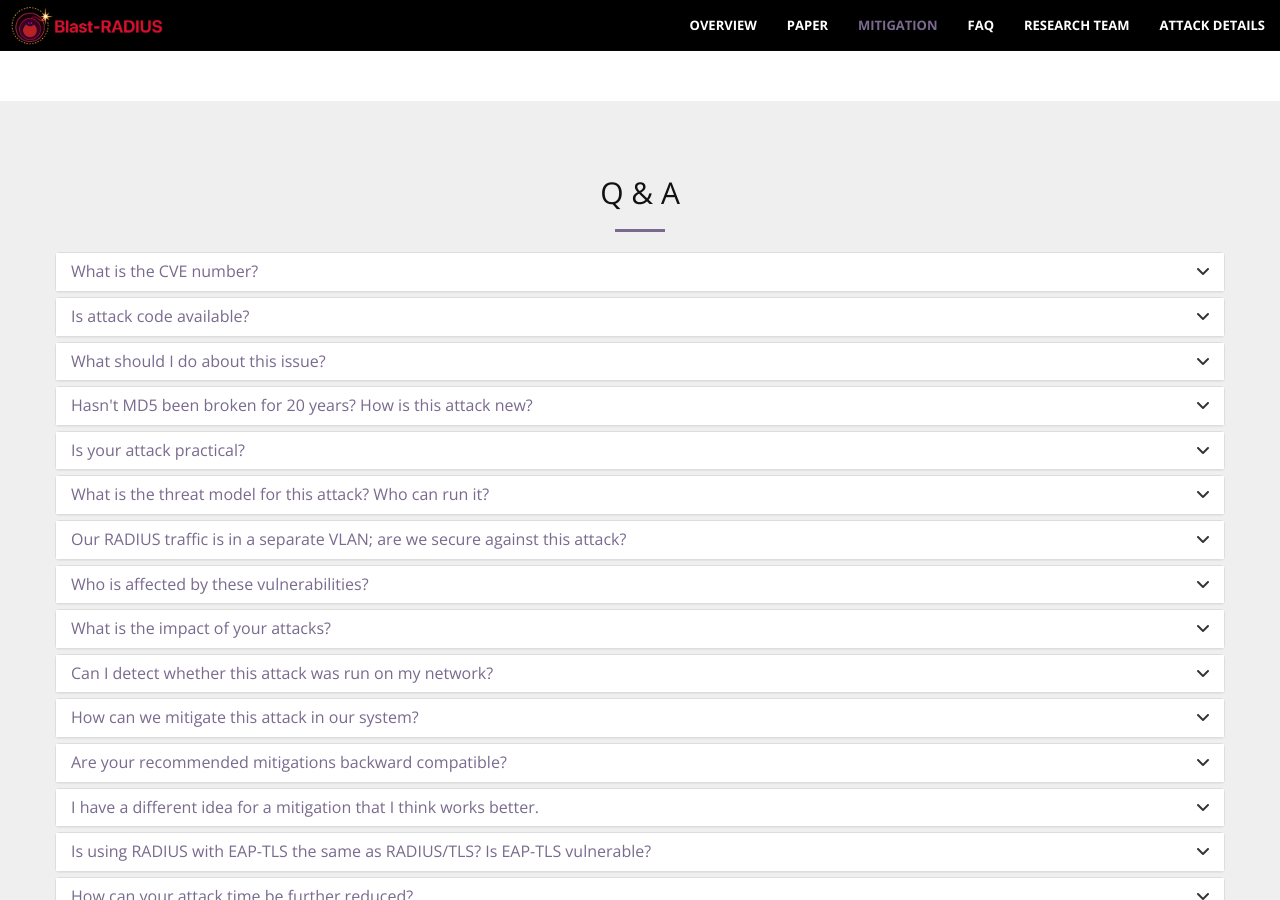
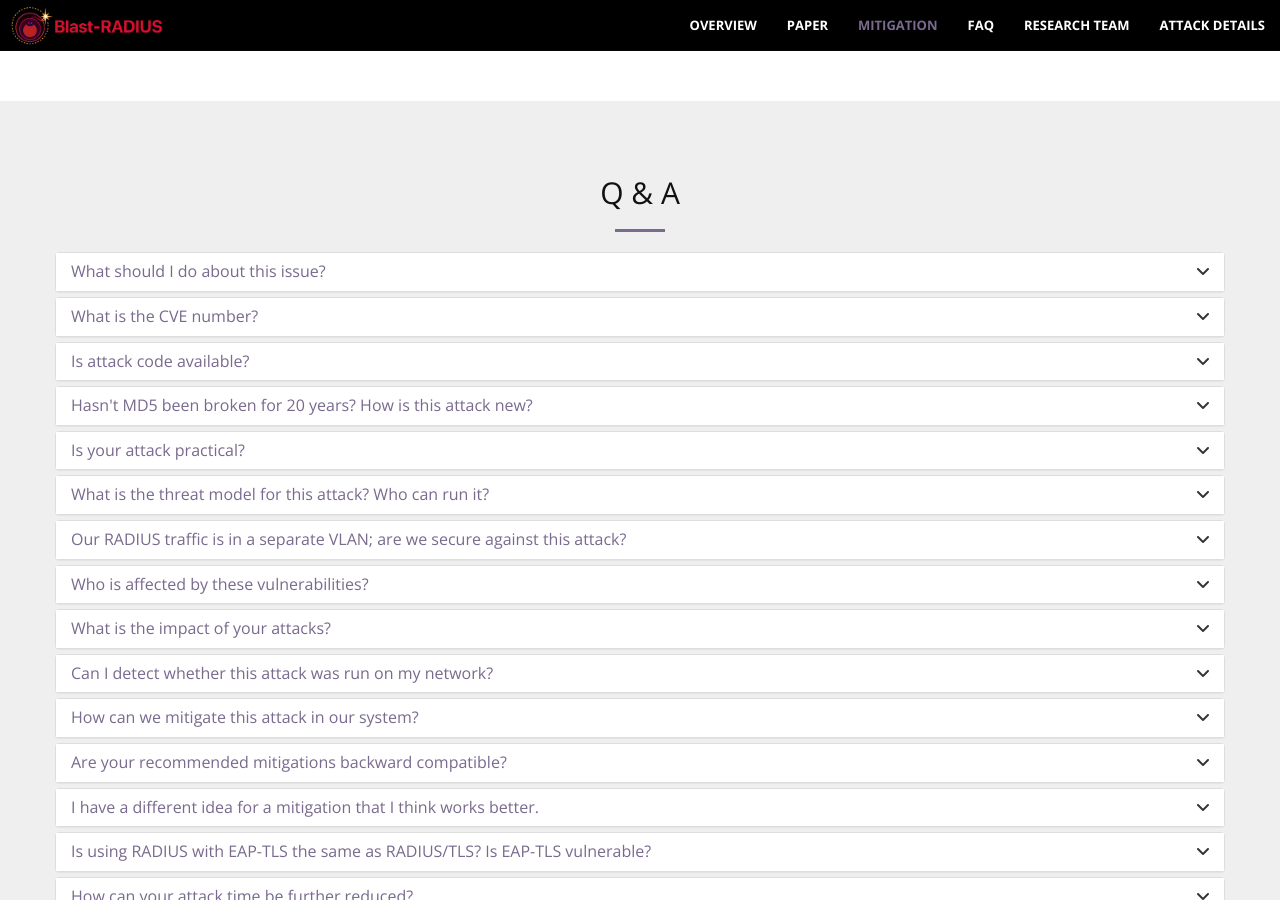
Before and after one commit to ucsd-hacc/Blast-RADIUS-website, a Jekyll site: the page built from index.html, in a window 1280 px wide and 900 px high, scrolled down 1696 px. Built offline with Jekyll 4.4.1, drawn with Linux system fonts in a browser that asks for light colours; formulas are drawn with MathJax 3; part of the change alters nothing that is shown.

```diff
--- a/_config.yml
+++ b/_config.yml
@@ -23,25 +23,6 @@ collections:
     output: true
   questions:
     output: true
-    order:
-      - vuln-id.md
-      - poc.md
-      - what-do.md
-      - hashclash-improvements.md
-      - practicality.md
-      - threat_model.md
-      - vlan.md
-      - whos_affected.md
-      - impact.md
-      - detect_compromise.md
-      - how-mitigate.md
-      - backward-compatibility.md
-      - bad-mitigations.md
-      - eap-tls.md
-      - further-improvements.md
-      - scanning.md
-      - logo.md
-
 
 # Build settings
 markdown: kramdown
```
Also changed, not shown: pages/_questions/01_what_do.md (renamed from pages/_questions/what-do.md), pages/_questions/02_vuln_id.md (renamed from pages/_questions/vuln-id.md), pages/_questions/03_poc.md (renamed from pages/_questions/poc.md), pages/_questions/04_hashclash_improvements.md (renamed from pages/_questions/hashclash-improvements.md), pages/_questions/05_practicality.md (renamed from pages/_questions/practicality.md), pages/_questions/06_threat_model.md (renamed from pages/_questions/threat_model.md), pages/_questions/07_vlan.md (renamed from pages/_questions/vlan.md), pages/_questions/08_whos_affected.md (renamed from pages/_questions/whos_affected.md), pages/_questions/09_impact.md (renamed from pages/_questions/impact.md), pages/_questions/10_detect_compromise.md (renamed from pages/_questions/detect_compromise.md), pages/_questions/11_how_mitigate.md (renamed from pages/_questions/how-mitigate.md), pages/_questions/12_backward_compatibility.md (renamed from pages/_questions/backward-compatibility.md), pages/_questions/13_bad_mitigations.md (renamed from pages/_questions/bad-mitigations.md), pages/_questions/14_eap-tls.md (renamed from pages/_questions/eap-tls.md), 3 more files.
